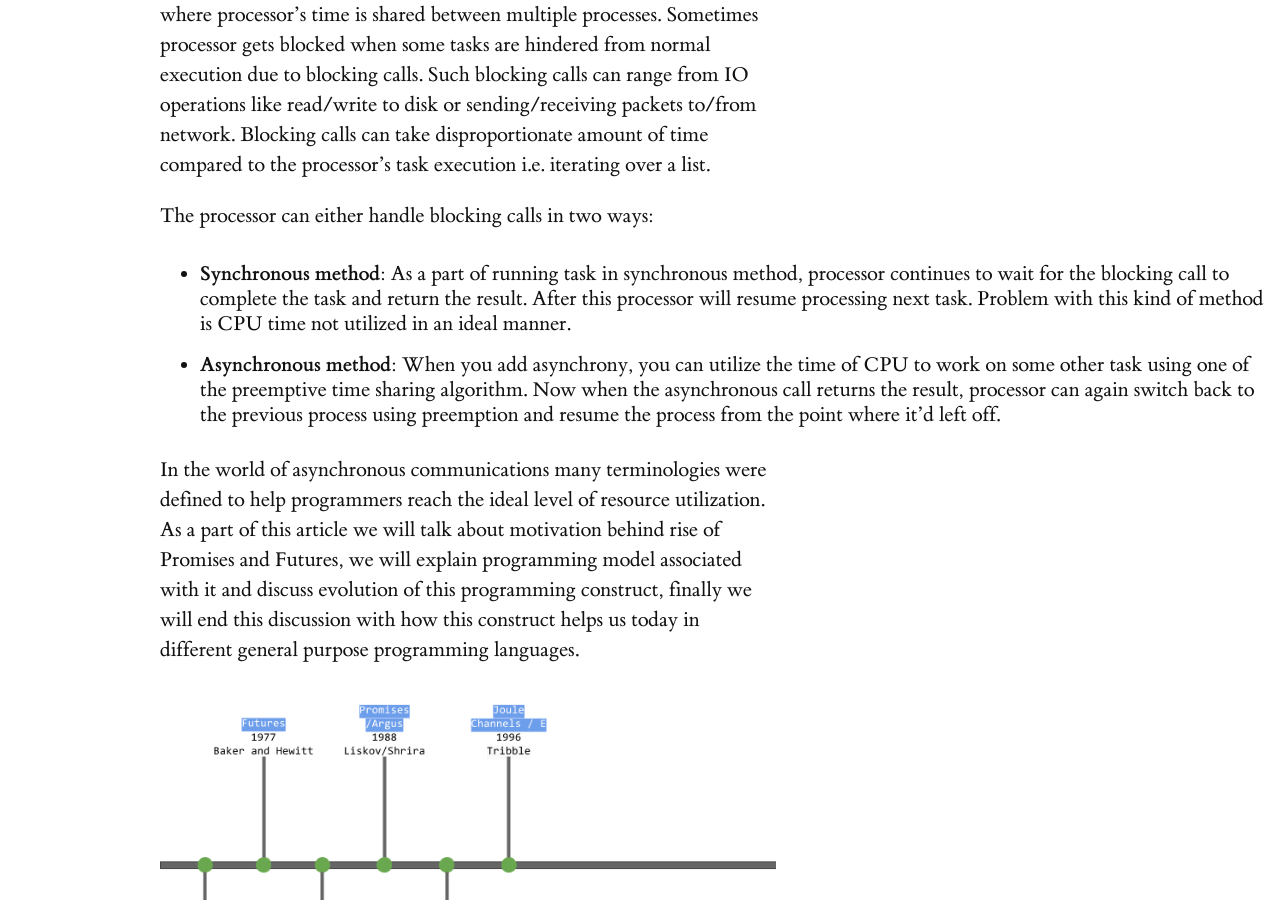
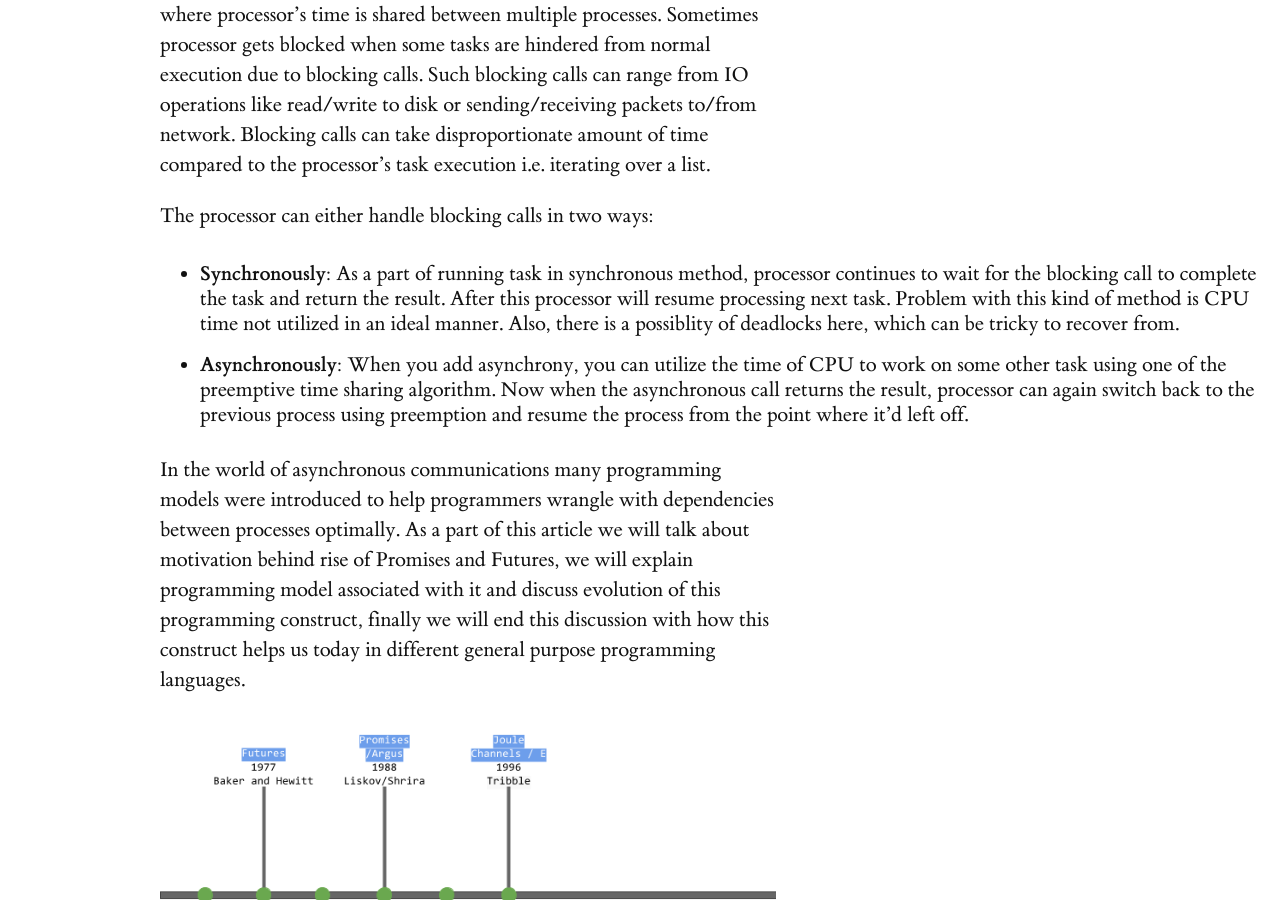
Before and after one commit to heathermiller/dist-prog-book, a Jekyll site: the page built from chapter/2/futures.md, in a window 1280 px wide and 900 px high, scrolled down 635 px. Built offline with Jekyll 4.4.1, drawn with Linux system fonts in a browser that asks for light colours; some web fonts are replaced; some of the changed text lies outside the part shown.

Commit message:
Update futures.md

```diff
--- a/chapter/2/futures.md
+++ b/chapter/2/futures.md
@@ -10,10 +10,10 @@ As human beings we have an ability to multitask ie. we can walk, talk and eat at
 
 
 The processor can either handle blocking calls in two ways:
-- **Synchronous method**: As a part of running task in synchronous method, processor continues to wait for the blocking call to complete the task and return the result. After this processor will resume processing next task. Problem with this kind of method is CPU time not utilized in an ideal manner.
-- **Asynchronous method**: When you add asynchrony, you can utilize the time of CPU to work on some other task using one of the preemptive time sharing algorithm. Now when the asynchronous call returns the result, processor can again switch back to the previous process using preemption and resume the process from the point where it’d left off.
+- **Synchronously**: As a part of running task in synchronous method, processor continues to wait for the blocking call to complete the task and return the result. After this processor will resume processing next task. Problem with this kind of method is CPU time not utilized in an ideal manner. Also, there is a possiblity of deadlocks here, which can be tricky to recover from.
+- **Asynchronously**: When you add asynchrony, you can utilize the time of CPU to work on some other task using one of the preemptive time sharing algorithm. Now when the asynchronous call returns the result, processor can again switch back to the previous process using preemption and resume the process from the point where it’d left off.
 
-In the world of asynchronous communications many terminologies were defined to help programmers reach the ideal level of resource utilization. As a part of this article we will talk about motivation behind rise of Promises and Futures, we will explain programming model associated with it and discuss evolution of this programming construct, finally we will end this discussion with how this construct helps us today in different general purpose programming languages.
+In the world of asynchronous communications many programming models were introduced to help programmers wrangle with dependencies between processes optimally. As a part of this article we will talk about motivation behind rise of Promises and Futures, we will explain programming model associated with it and discuss evolution of this programming construct, finally we will end this discussion with how this construct helps us today in different general purpose programming languages.
 
 
 <figure class="main-container">
@@ -53,7 +53,7 @@ Promises and javascript have an interesting history. In 2007 inspired by Python
 #Different Definitions
 
 
-Future, promise, Delay or Deferred generally refer to same synchronisation mechanism where an object acts as a proxy for a yet unknown result. When the result is discovered, promises hold some code which then gets executed. The definitions have changed a little over the years but the idea remained the same.
+Future, promise, Delay or Deferred generally refer to same synchronisation mechanism where an object acts as a proxy for a yet unknown result. When the result is discovered, promises hold some code which then gets executed.
 
 
 In some languages however, there is a subtle difference between what is a Future and a Promise.
```
